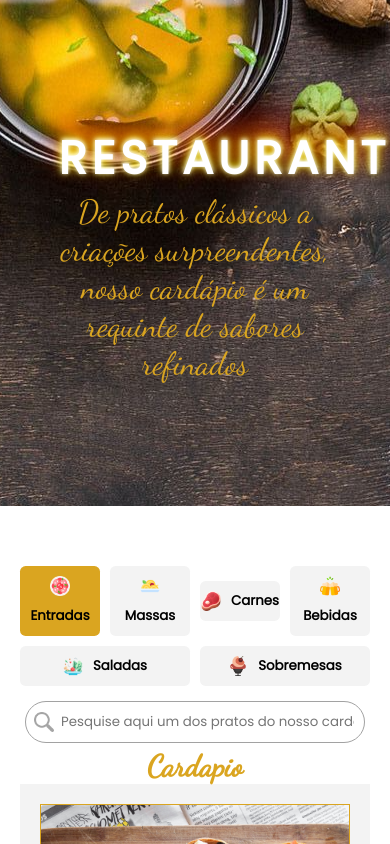
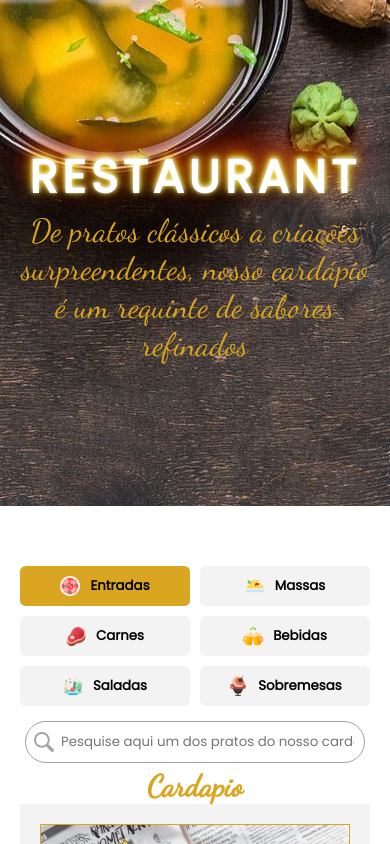
Before and after one commit to Johnsnt/cardapio-restaurante, a Next.js app: page / in a window 390 px wide. Shown: the top 844 px of the page. Built offline with nearby package versions, Linux system fonts and the light colour scheme.

Commit message:
ajustes no CSS

```diff
--- a/src/components/Categorias/Categorias.module.css
+++ b/src/components/Categorias/Categorias.module.css
@@ -57,6 +57,12 @@
     }
 }
 
+@media (max-width:421px) {
+    .botao {
+        width: 44%;
+    }
+}
+
 @media (max-width:375px) {
     .container_botao {
         flex-direction: column;
--- a/src/styles/Home.module.css
+++ b/src/styles/Home.module.css
@@ -58,6 +58,17 @@
     }
 }
 
+@media (max-width:421px) {
+    .banner_titulo {
+        width: 100%;
+    }
+    .banner_titulo p {
+        padding: 0 20px;
+        font-family: 'Dancing Script', cursive;
+        color: #daa520;
+    }
+}
+
 @media (max-width:375px) {
     .banner {
         background-size: cover;
--- a/src/styles/globals.css
+++ b/src/styles/globals.css
@@ -3,8 +3,10 @@
   margin: 0;
   box-sizing: border-box;
   font-family: 'Poppins', sans-serif;
+}
 
-
+body {
+  overflow: hidden;
 }
 
 
```
